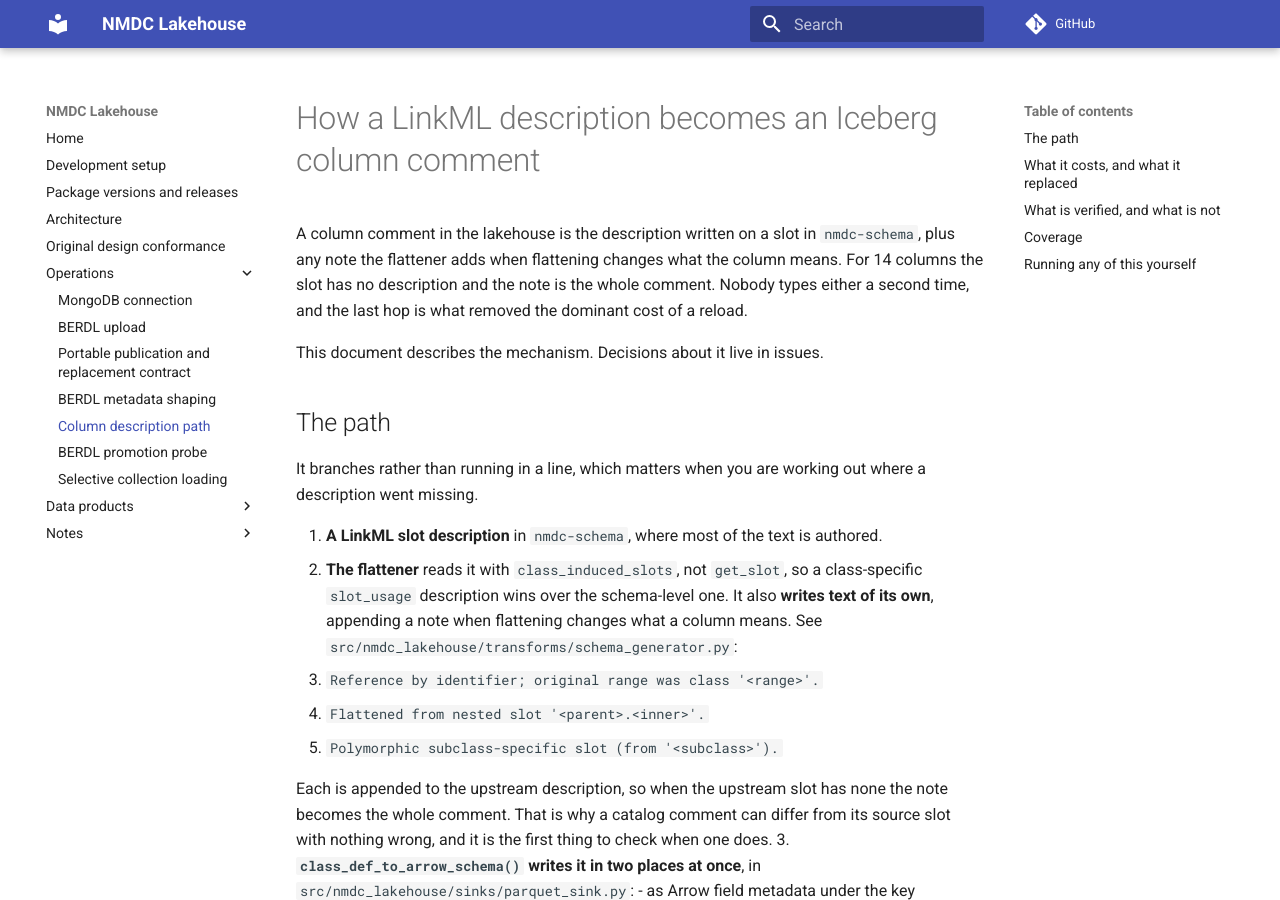
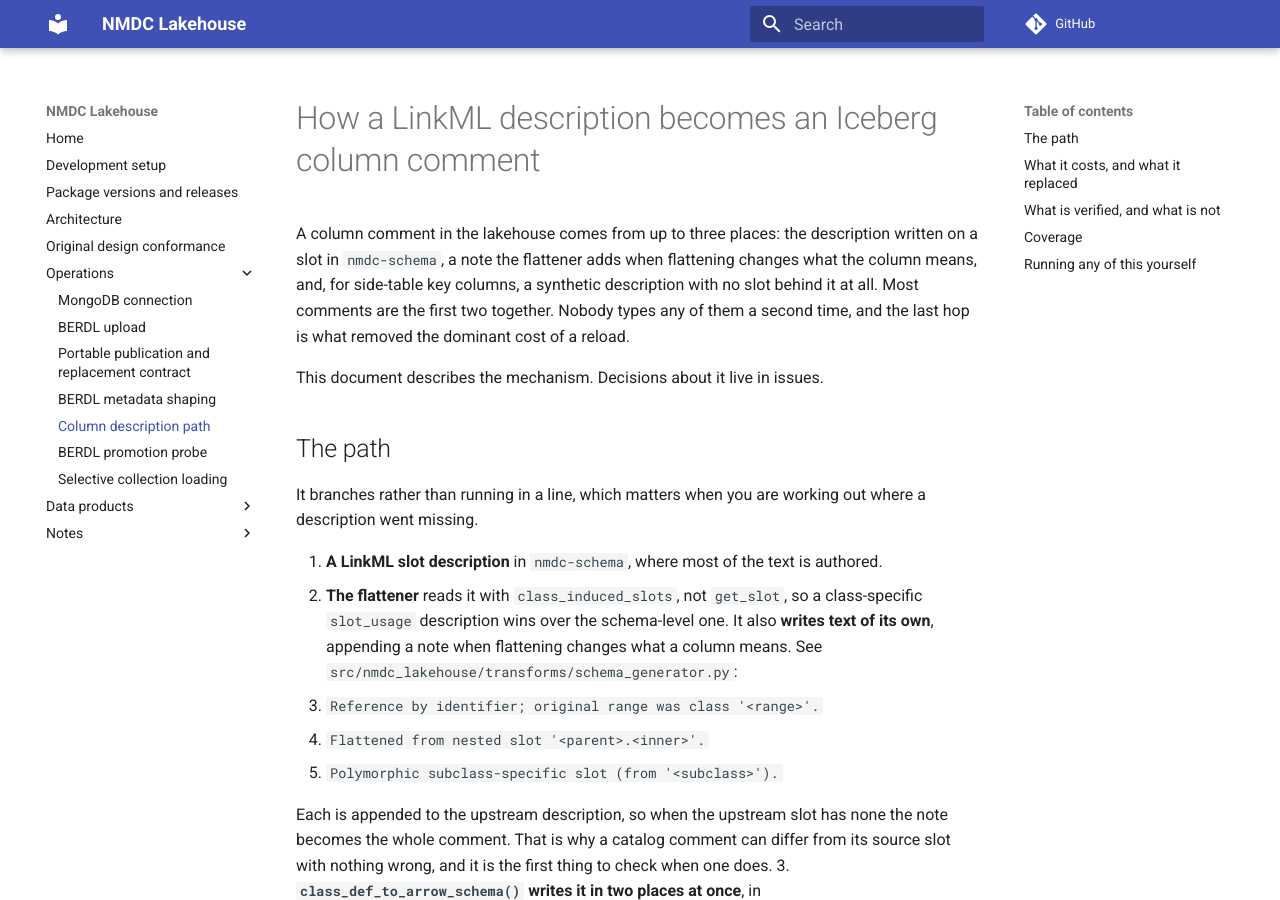
Before and after one commit to microbiomedata/nmdc-lakehouse, an MkDocs documentation site: the page built from docs/column-description-path.md, in a window 1280 px wide and 900 px high. Built offline with MkDocs 1.6.1 and Material for MkDocs 9.7.7, drawn with Linux system fonts in a browser that asks for light colours; comment, search, counter and statistics services are not loaded; some of the changed text lies outside the part shown.

Commit message:
Label 48 as what it counts, and let the definition cover all three sources
Two labels that survived three passes over the same numbers.

"48 comments are written by this repository" is not what 48 counts. 1,527 more
carry a note this repository wrote, appended to upstream text. 48 is the number
with no upstream text at all, and the sentence introduced a table that says so
two lines below it.

The opening definition named the slot and the flattening note and omitted the 34
synthetic parent_id descriptions, which have neither. It now names all three
sources, which is what the page measures further down.

Breaking my own hold on prose edits for these. They are labels on a count I have
had wrong twice already, and leaving a known-wrong one standing because I said I
would stop editing would be the wrong trade.

Co-Authored-By: Claude <noreply@anthropic.com>

```diff
--- a/docs/column-description-path.md
+++ b/docs/column-description-path.md
@@ -1,9 +1,10 @@
 # How a LinkML description becomes an Iceberg column comment
 
-A column comment in the lakehouse is the description written on a slot in
-`nmdc-schema`, plus any note the flattener adds when flattening changes what the
-column means. For 14 columns the slot has no description and the note is the
-whole comment. Nobody types either a second time, and the last hop is what
+A column comment in the lakehouse comes from up to three places: the description
+written on a slot in `nmdc-schema`, a note the flattener adds when flattening
+changes what the column means, and, for side-table key columns, a synthetic
+description with no slot behind it at all. Most comments are the first two
+together. Nobody types any of them a second time, and the last hop is what
 removed the dominant cost of a reload.
 
 This document describes the mechanism. Decisions about it live in issues.
@@ -143,8 +144,9 @@ cost.
 this pipeline. The figure, the list, and the command that reproduces it are in
 [`nmdc_metadata_tables.md`](nmdc_metadata_tables.md).
 
-**48 of the 2,036 comments are written by this repository rather than upstream**,
-in two different ways:
+**48 of the 2,036 comments contain no upstream text at all**, and a further 1,527
+mix upstream text with a note written here. Only 461 carry the wording from the
+schema and nothing else:
 
 | what the comment is made of | columns |
 | --- | ---: |
```
